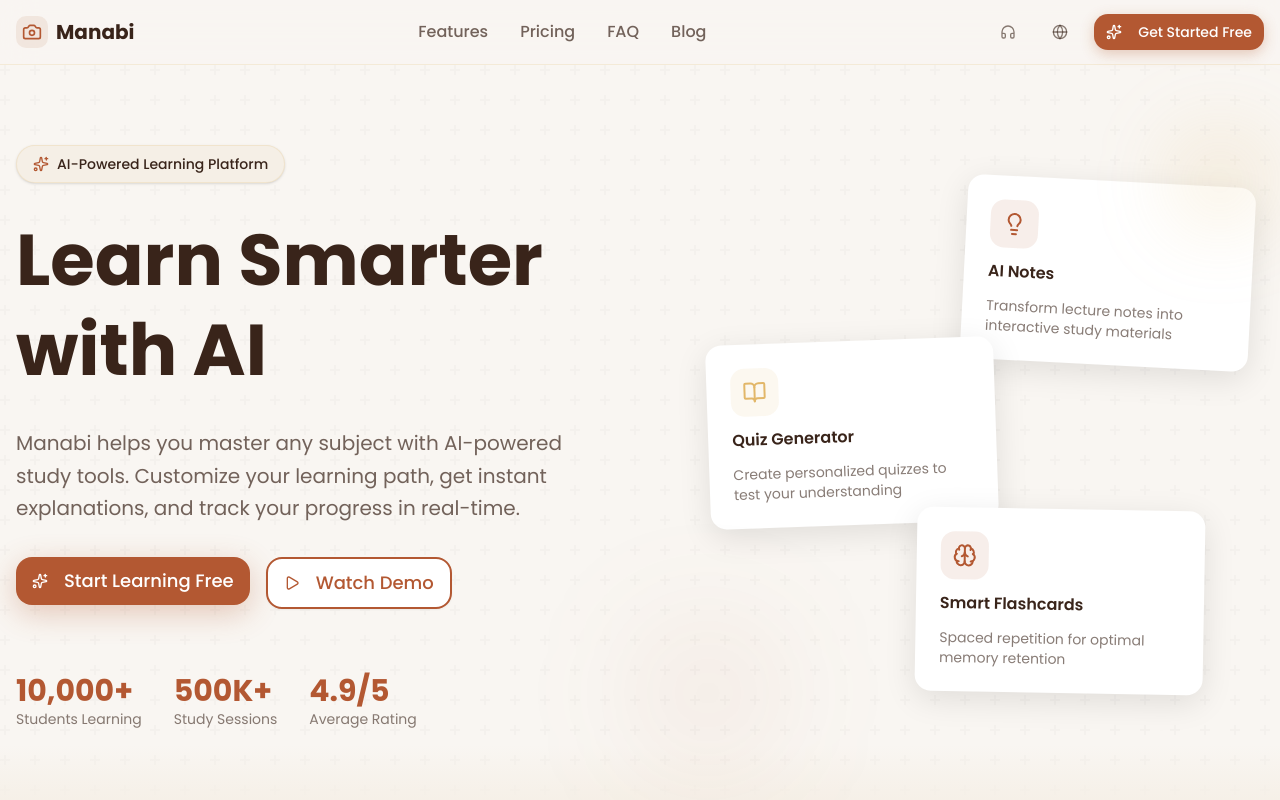
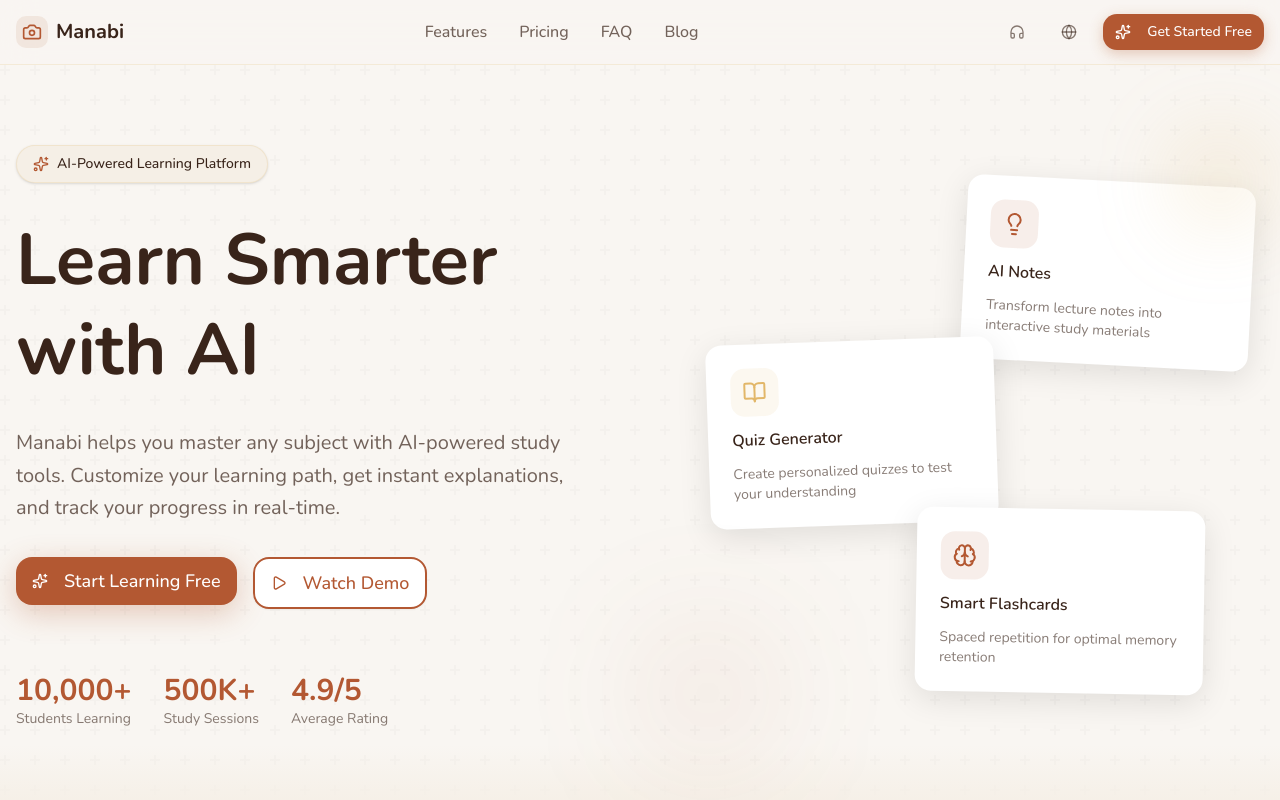
Before and after one commit to Hikkywannafly/manabi, a Next.js app: page /en in a window 1280 px wide. Shown: the top 800 px of the page. Built offline with nearby package versions, Linux system fonts and the light colour scheme.

Commit message:
style: change font style to nunito

```diff
--- a/src/app/[locale]/layout.tsx
+++ b/src/app/[locale]/layout.tsx
@@ -1,15 +1,16 @@
 import { Analytics } from "@vercel/analytics/react";
 import { NextIntlClientProvider } from "next-intl";
 import { getMessages } from "next-intl/server";
-import { Poppins } from "next/font/google";
+import { Nunito } from "next/font/google";
 import { notFound } from "next/navigation";
 import i18nConfig from "../../i18nConfig";
 import "../globals.css";
 
-const poppins = Poppins({
-  weight: ["300", "400", "500", "600", "700"],
-  subsets: ["latin"],
-  variable: "--font-poppins",
+const nunito = Nunito({
+  weight: ["300", "400", "500", "600", "700", "800"],
+  subsets: ["latin", "vietnamese"],
+  variable: "--font-nunito",
+  display: "swap",
 });
 
 type Props = {
@@ -35,7 +36,7 @@
   return (
     <html lang={locale} suppressHydrationWarning>
       <body
-        className={`${poppins.className} bg-[#F9F6F2] text-[#39241A] antialiased`}
+        className={`${nunito.variable} bg-[#F9F6F2] font-sans text-[#39241A] antialiased`}
       >
         <Analytics />
         <NextIntlClientProvider messages={messages}>
--- a/src/app/globals.css
+++ b/src/app/globals.css
@@ -6,7 +6,7 @@
 @theme inline {
   --color-background: var(--background);
   --color-foreground: var(--foreground);
-  --font-sans: var(--font-geist-sans);
+  --font-sans: var(--font-nunito);
   --font-mono: var(--font-geist-mono);
   --color-sidebar-ring: var(--sidebar-ring);
   --color-sidebar-border: var(--sidebar-border);
```
